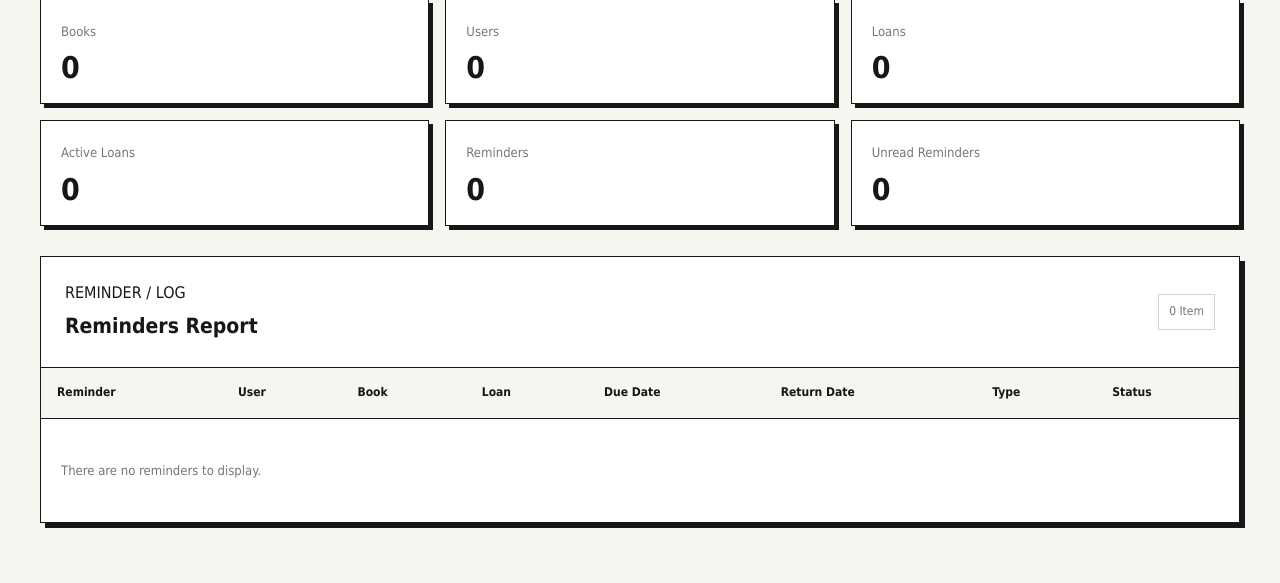
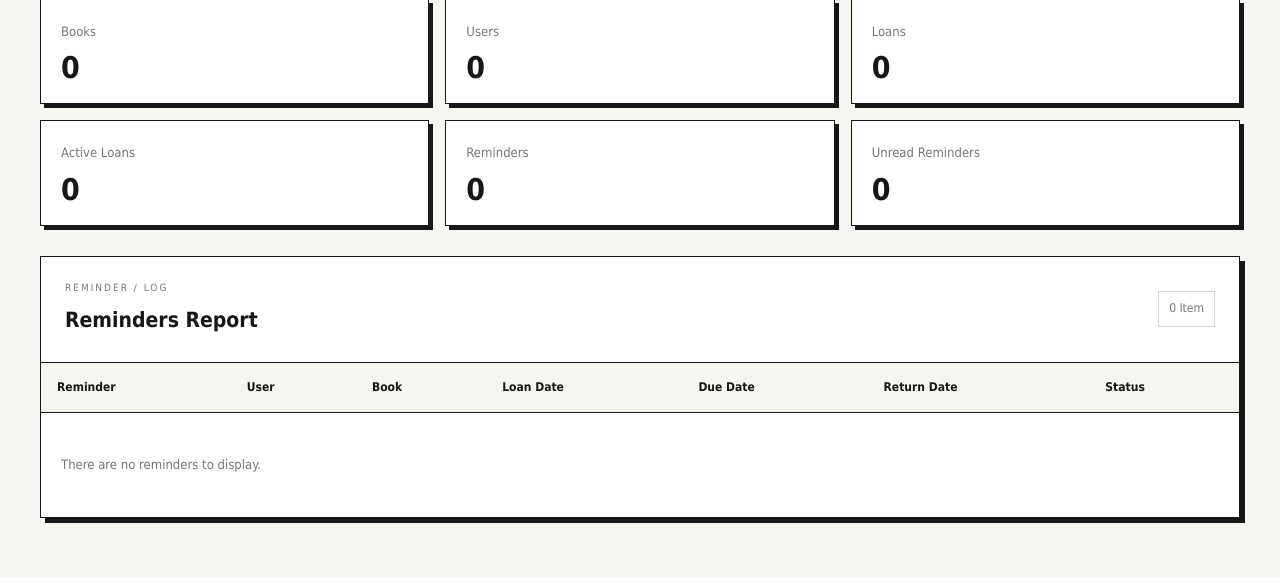
Before and after one commit to mahdi-a-dev/django-library, a Django app: page /reports/ in a window 1280 px wide. Shown: the part 337-920 px from the top of the page. Run offline with Django 5.2, Linux system fonts and the light colour scheme; the visitor is signed in with stand-in values (Sample User, id 1); data comes from the database, SQL or seed files in the repository; data that the repository does not hold is empty.

Commit message:
add reports app to path

```diff
--- a/config/settings.py
+++ b/config/settings.py
@@ -34,6 +34,7 @@ INSTALLED_APPS = [
     # my apps
     'books.apps.BooksConfig',
     'loans.apps.LoansConfig',
+    'reports.apps.ReportsConfig',
     'accounts.apps.AccountsConfig',
     'reminders.apps.RemindersConfig',
 
--- a/reports/urls.py
+++ b/reports/urls.py
@@ -4,5 +4,6 @@ from . import views
 app_name = "reports"
 
 urlpatterns = [
+    # ex: /reports/
     path("", views.reports, name="reports")
 ]
--- a/templates/reports/reports.html
+++ b/templates/reports/reports.html
@@ -60,7 +60,7 @@
 
         <div class="reports-table-header">
             <div>
-                <span class="reports-label">REMINDER / LOG</span>
+                <span class="profile-label">REMINDER / LOG</span>
                 <h2>Reminders Report</h2>
             </div>
 
@@ -79,10 +79,9 @@
                         <th>Reminder</th>
                         <th>User</th>
                         <th>Book</th>
-                        <th>Loan</th>
+                        <th>Loan Date</th>
                         <th>Due Date</th>
                         <th>Return Date</th>
-                        <th>Type</th>
                         <th>Status</th>
                     </tr>
                 </thead>
@@ -121,12 +120,6 @@
                         </td>
 
                         <td>
-                            <span class="report-type">
-                                {{ reminder.reminder_type }}
-                            </span>
-                        </td>
-
-                        <td>
                             {% if reminder.is_read %}
                                 <span class="report-status read">
                                     read
```
